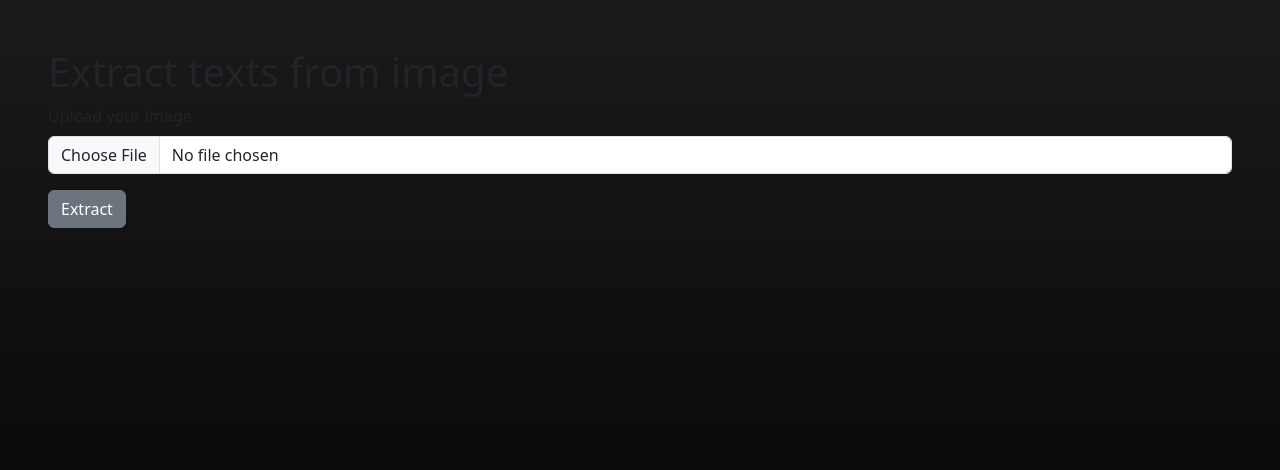
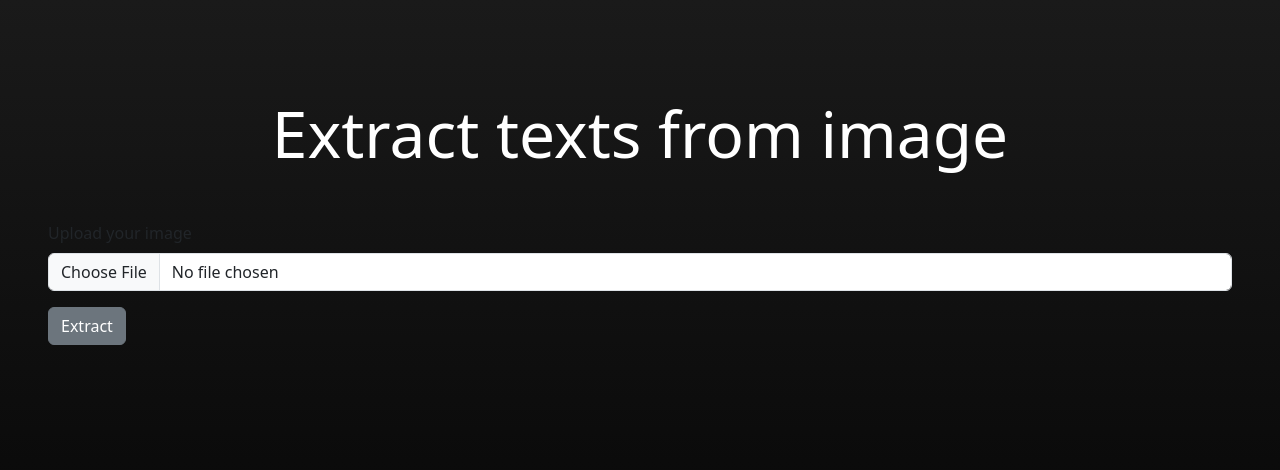
Before and after one commit to jovitor098/extract-text-front, a Next.js app: page / in a window 1280 px wide. Shown: the top 470 px of the page. Built offline with nearby package versions, Linux system fonts and the light colour scheme.

Commit message:
feature: add styles in page

```diff
--- a/src/app/page.tsx
+++ b/src/app/page.tsx
@@ -4,6 +4,7 @@ import FormImage from "@/components/form";
 import TextResult from "@/components/textResult";
 import getTextFromImage from "@/services/uploadImageService";
 import { FormEvent, useState } from "react";
+import styles from "./page.module.scss";
 
 export default function Home() {
     const [text, setText] = useState("");
@@ -15,7 +16,7 @@ export default function Home() {
 
     return (
         <>
-            <h1>Extract texts from image</h1>
+            <h1 className={styles.title}>Extract texts from image</h1>
             <FormImage handlerSubmit={handlerSubmit} />
             {text.length > 0 ? <TextResult text={text} /> : null}
         </>
```
